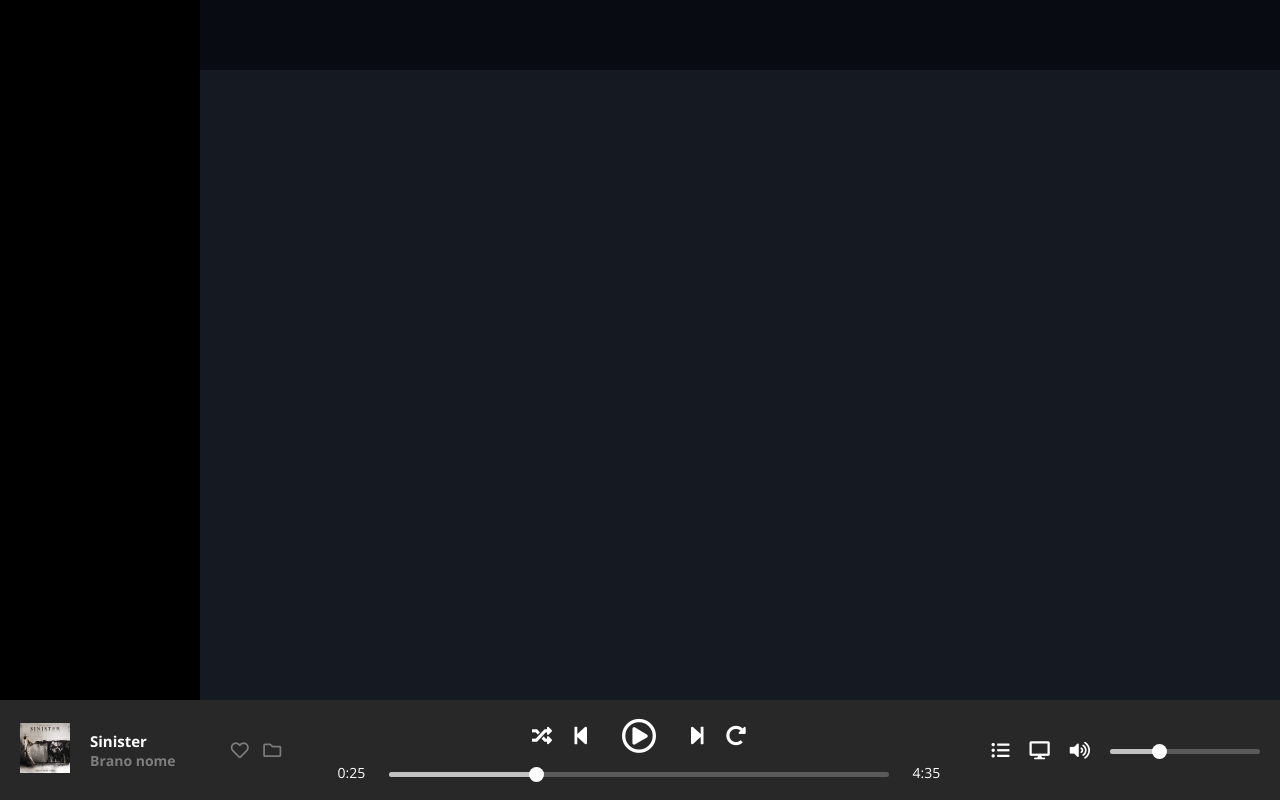
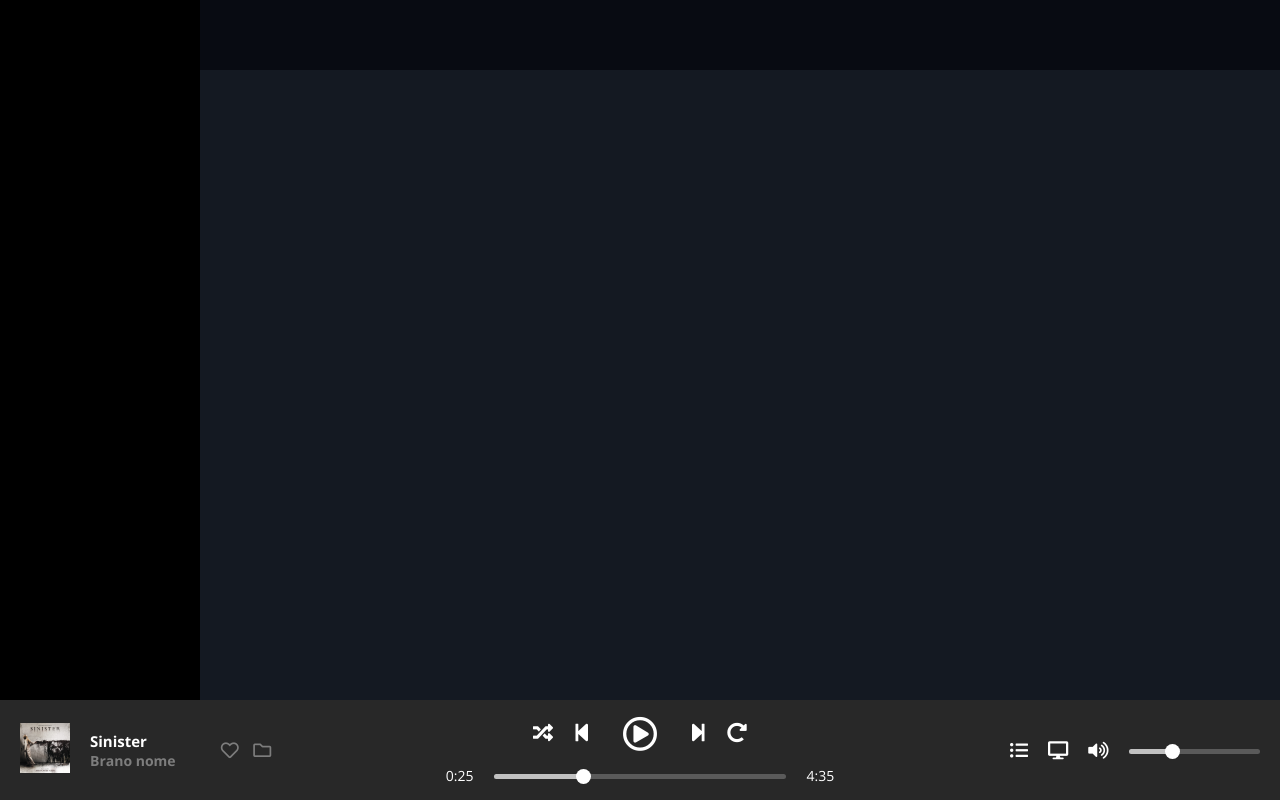
Before and after one commit to matteopelusi7/html-css-spotifyweb, a plain HTML site: page index.html in a window 1280 px wide. Drawn offline with nearby package versions, Linux system fonts and the light colour scheme.

Commit message:
Aggiunto correzioni footer

```diff
--- a/index.html
+++ b/index.html
@@ -63,14 +63,16 @@
         </div>
 
         <div class="option-music">
+            <div class="container-option">
                 <i class="fas fa-list-ul"></i>
                 <i class="fas fa-desktop"></i>
                 <i class="fas fa-volume-up"></i>
-            <div class="time-bar">
+                <div class="time-bar time-bar-small">
                     <div class="time-bar-position time-small">
                         <div class="first-time-bar"></div>
                         <div class="second-time-bar"></div>
                         <div class="ball-time-bar"></div>
+                    </div>
                 </div>
             </div>
         </div>
--- a/style.css
+++ b/style.css
@@ -9,6 +9,8 @@ html {
     padding: 0;
     box-sizing: border-box;
 }
+
+/* layout */
 
 img {
     max-width: 100%;
@@ -29,7 +31,6 @@ main {
 footer {
     background-color: #282828;
     height: 100px;
-    padding: 50px;
     z-index: 1;
     display: flex;
     justify-content: space-between;
@@ -39,7 +40,8 @@ footer {
     position: fixed;
     bottom: 0;
     left: 0;
-    right: 0;
+    width: 100%;
+    gap: 10px;
 }
 
 main .side-bar {
@@ -50,21 +52,31 @@ main .side-bar {
 
 main .main-content {
     flex-grow: 1;
+    position: relative;
+    overflow-y: scroll;
 }
 
 .main-content .content-upgrade {
     background-color: #080b12;
     height: 70px;
+    position: absolute;
+    top: 0;
+    right: 0;
+    width: 100%;
 }
 
+/* footer first section*/
+
 .info-music {
+    width: 30%;
     display: flex;
     align-items: center;
     gap: 0 20px;
 }
 
 .info-music .image-info {
-    width: 50px;
+    min-width: 50px;
+    max-width: 50px;
 }
 
 .info-music .name-music {
@@ -73,7 +85,7 @@ main .main-content {
 }
 
 .info-music .icon-info-music {
-    padding-left: 30px;
+    padding-left: 20px;
     color: #7d7d7d;
     font-size: 18px;
 }
@@ -109,14 +121,19 @@ main .main-content {
     display: flex;
     flex-direction: column;
     align-items: center;
+    flex-grow: 1;
+    gap: 15px 0;
+    min-width: 300px;
+
 }
 
 .time-music .play-bar {
+    width: 100%;
     font-size: 20px;
     display: flex;
     align-items: center;
+    justify-content: center;
     gap: 0 20px;
-    padding-bottom: 10px;
 }
 
 .play-bar .fa-play-circle {
@@ -128,8 +145,13 @@ main .main-content {
     font-size: 40px;
 }
 
+.time-bar {
+    display: flex;
+    width: 90%;
+}
+
 .time-bar-position {
-    width: 500px;
+    width: 100%;
     position: relative;
     display: inline-block;
 }
@@ -165,16 +187,29 @@ main .main-content {
 
 .option-music {
     display: flex;
+    width: 30%;
+    gap: 0 20px;
     align-items: center;
+    justify-content: flex-end;
+}
+
+.option-music .container-option {
+    display: flex;
     gap: 0 20px;
+    align-items: center;
+    width: 250px;
 }
 
 .time-bar span {
     padding: 0 20px;
 }
 
+.time-bar-small {
+    width: 100%;
+}
+
 .time-small {
-    width: 150px;
+    width: 100%;
 }
 
 .option-music i {
```
Lines whose indentation alone changed are shown as unchanged.
